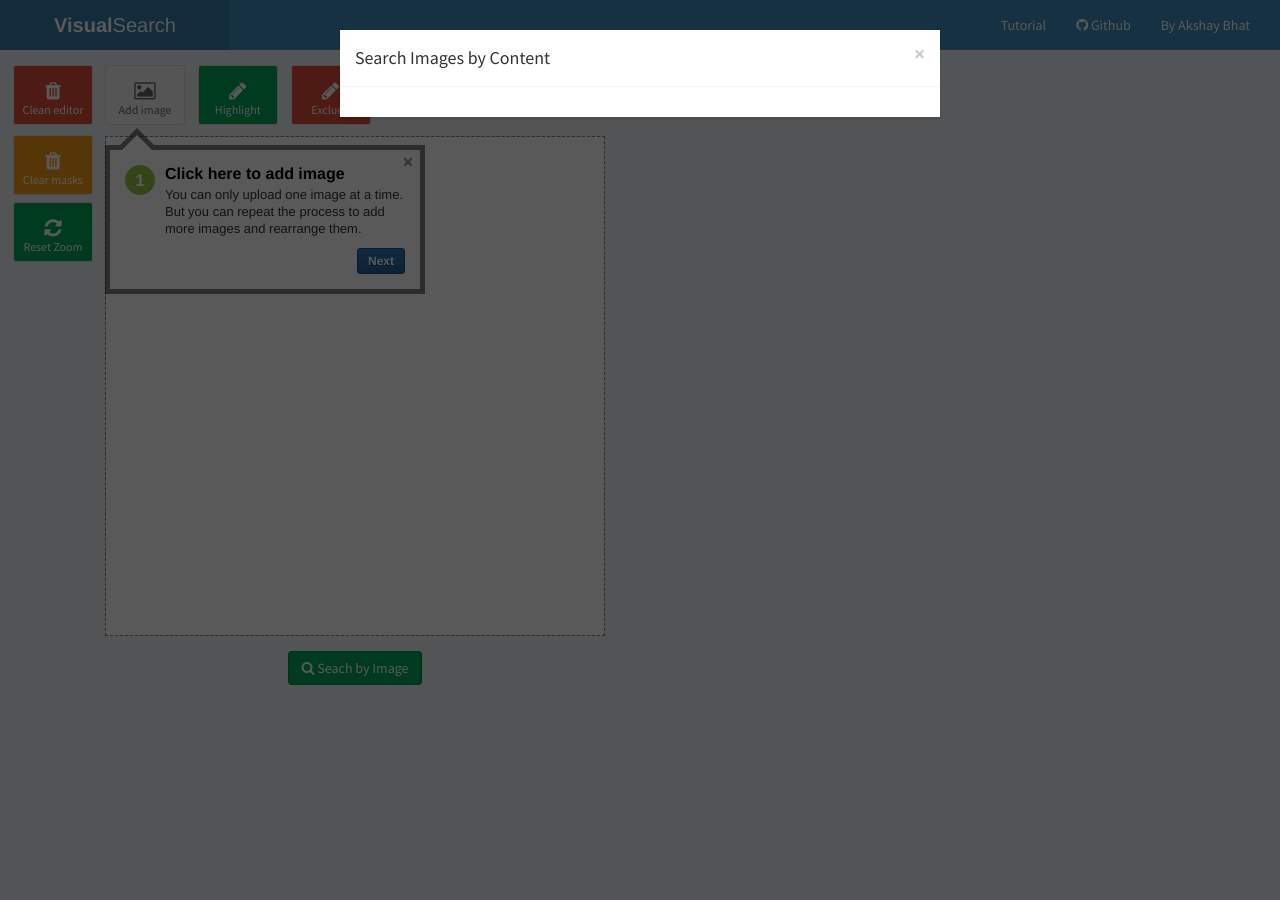
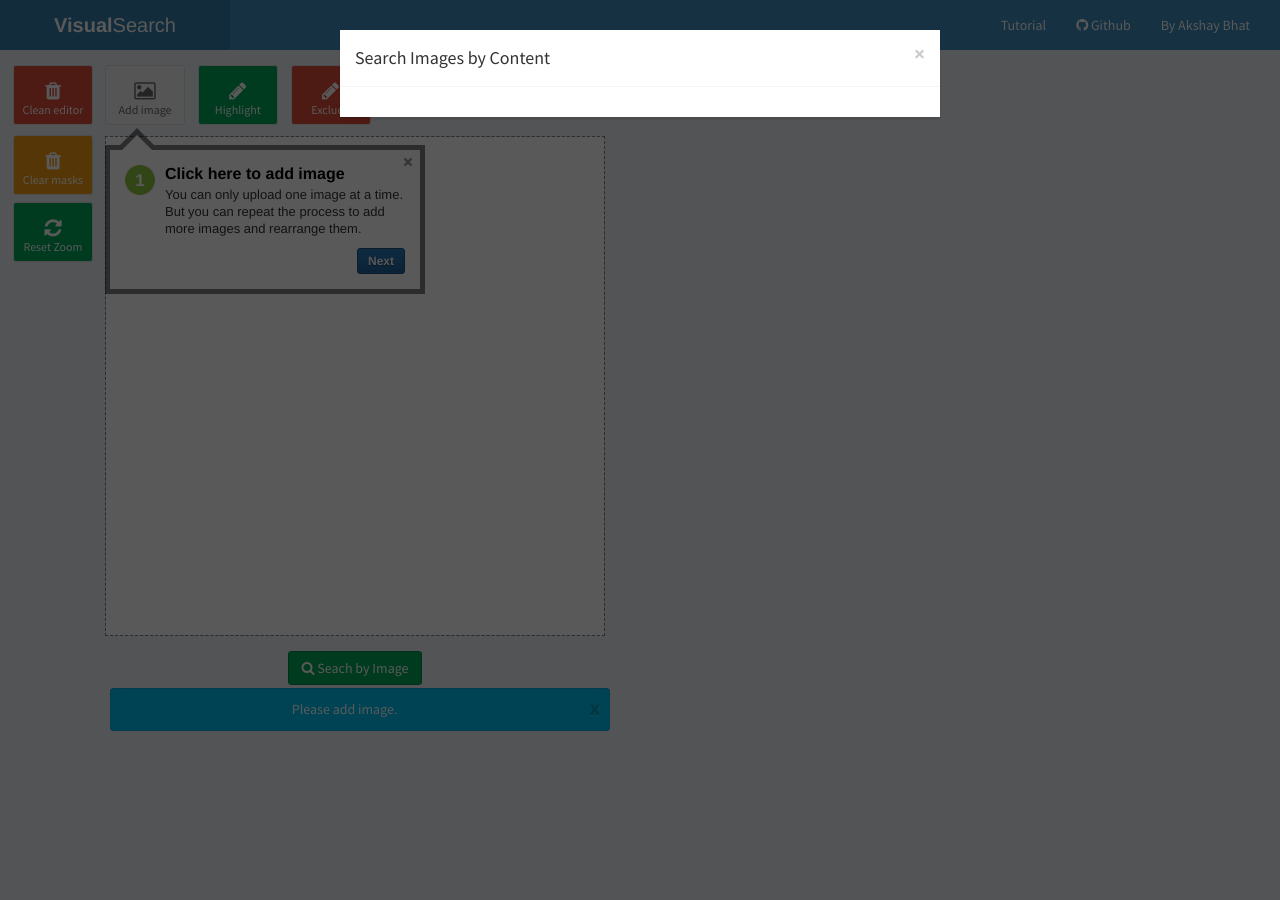
Before and after one commit to ml-lab/VisualSearchServer, a Flask app: page / in a window 1280 px wide. Run offline with Flask 2, Linux system fonts and the light colour scheme; parts of the project's set-up code (start-up, migrations or seed data) failed here and were passed over; some libraries are stand-ins or nearby versions.

Commit message:
improved UI

```diff
--- a/appcode/static/app/controller.js
+++ b/appcode/static/app/controller.js
@@ -221,9 +221,9 @@ function addAccessors($scope) {
     canvas.isDrawingMode = !!value;
     canvas.freeDrawingBrush.color = mode == 1 ? 'green': 'red';
     if (value && mode == 1){
-        $scope.status = "Drawing foreground, click segment to update results."
+        $scope.status = "Highlight regions of interest"
     }else if(value){
-        $scope.status = "Drawing background, click segment to update results."
+        $scope.status = "Highlight regions to exclude"
     }
     if(canvas.isDrawingMode){
         //yax.show();
@@ -375,11 +375,22 @@ $scope.check_movement = function(){
     }
 };
 
+function chunk(arr, size) {
+  var newArr = [];
+  for (var i=0; i<arr.length; i+=size) {
+    newArr.push(arr.slice(i, i+size));
+  }
+  return newArr;
+}
+
+
+
+
 
 $scope.segment = function () {
     $scope.setFreeDrawingMode(false,$scope.current_mode);
     $scope.check_movement();
-    $scope.status = "Starting segementation";
+    $scope.status = "Starting Search";
     if(canvas.isDrawingMode){
         canvas.isDrawingMode = false;
         canvas.deactivateAll().renderAll();
@@ -395,9 +406,8 @@ $scope.segment = function () {
             'image_url': canvas.toDataURL()
         },
         success: function (response) {
-            debugger;
-            console.log(response);
-            $scope.results = response.results;
+            $scope.status = "Search Completed";
+            $scope.results = chunk(response.results, 4);
             $scope.$$phase || $scope.$digest();
 
         }
--- a/appcode/static/css/app.css
+++ b/appcode/static/css/app.css
@@ -109,7 +109,6 @@ input[type=color] {
 }
 
 .operation_search{
-    height: 71px;
     margin-top: 15px;
     text-align: center;
 }
@@ -201,7 +200,7 @@ input[type=color] {
 }
 
 #status{
-  width: 700px;
+  width: 100%;
   text-align: center;
   display: inline-block;
   margin: 3px 10% 3px 5px !important;
@@ -260,7 +259,5 @@ div.hopscotch-bubble {
 }
 
 @media (max-width: 1290px){
-#status  {
-    display: none !important;
-    }
+
 }
--- a/appcode/templates/editor.html
+++ b/appcode/templates/editor.html
@@ -49,7 +49,9 @@
         <div class="operation_search">
             <button href="" class="btn btn-success" id="segment" ng-click="segment()"><i class="fa fa-search"></i> Seach by Image</button>
         </div>
-
+        <div id="status" ng-model="status" ng-show="checkStatus()" class="alert alert-info alert-dismissable">{[ status ]}
+                <button type="button" class="close" ng-click="disableStatus()" aria-hidden="true">x</button>
+        </div>
     </div>
     <div class=" col-xs-1 col-sm-1 col-md-1 col-lg-1 m-t" object-buttons-enabled="getSelected()" id="side_options_2">
         <div class="outer">
@@ -80,11 +82,10 @@
     </div>
     </div>
     </div>
-    <div class=" col-xs-12 col-sm-12 col-md-12 col-lg-4 m-t">
-        <div class="row">
-            <div ng-repeat="item in results" class="col-lg-4" >
-                  <img style="width:100%" ng-src="/static/examples/{[ item ]}" />
-                    <h4 class="text-center">{[ item ]}</h4>
+    <div class=" col-xs-12 col-sm-12 col-md-12 col-lg-6 m-t">
+        <div ng-repeat="row in results" class="row m-t" >
+            <div ng-repeat="item in row" class="col-lg-3 col-sm-6 col-xs-6" >
+              <img style="max-height:95%;max-width:98%" ng-src="/static/examples/{[ item ]}" />
             </div>
         </div>
     </div>
@@ -139,9 +140,6 @@
 
 {% block page_header %}
                 <li>
-                <div id="status" ng-model="status" ng-show="checkStatus()" class="alert alert-info alert-dismissable">{[ status ]}
-                    <button type="button" class="close" ng-click="disableStatus()" aria-hidden="true">x</button>
-                </div>
                 </li>
                 <li><a ng-click="showTour()" href="#" id="tutorial"><i class="fa fa-help"></i>Tutorial</a></li>
                 <li><a href="https://github.com/AKSHAYUBHAT/VisualSearchServer" target="_blank" id="github"><i class="fa fa-github"></i> Github</a></li>
--- a/inception_indexer.py
+++ b/inception_indexer.py
@@ -93,7 +93,7 @@ def nearest(query_vector,index,files):
         dist.append(spatial.distance.cdist(query_vector,temp))
     dist = np.hstack(dist)
     ranked = np.squeeze(dist.argsort())
-    return [files[k] for i,k in enumerate(ranked[:5])]
+    return [files[k] for i,k in enumerate(ranked[:10])]
 
 
 def get_batch():
```
